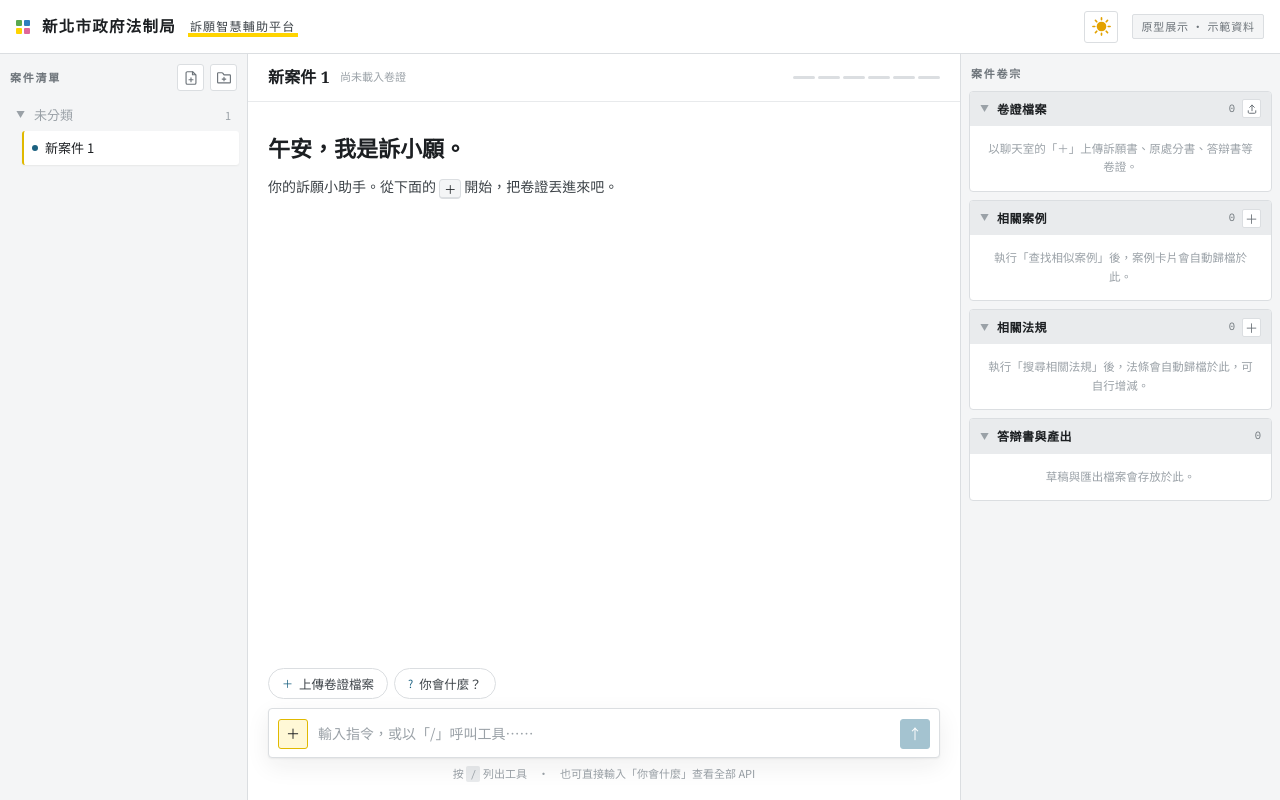
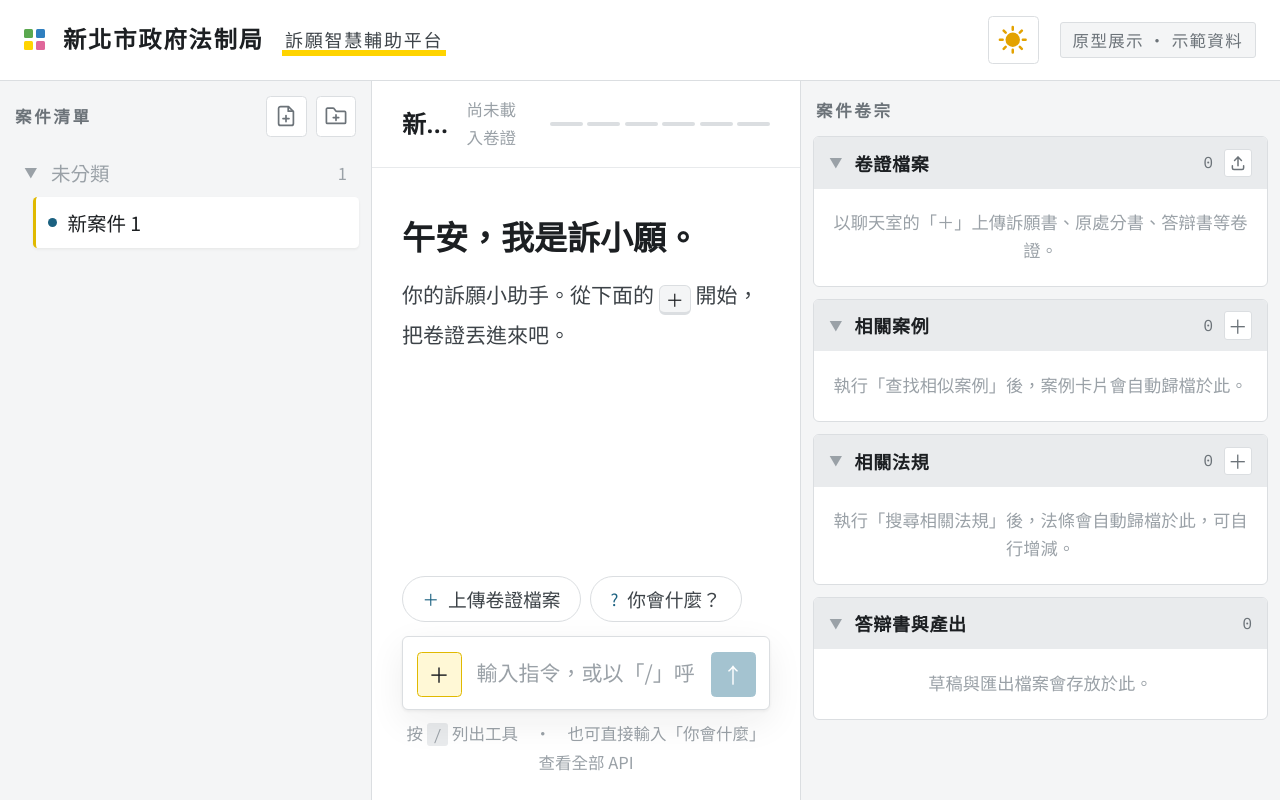
Before and after one commit to thousand-mountains/hackathon-newtaipei-2026-public, a Vue app in the folder frontend/: page / in a window 1280 px wide. Built offline with nearby package versions, Linux system fonts and the light colour scheme.

Commit message:
feat: adjust size

```diff
--- a/frontend/src/styles/main.css
+++ b/frontend/src/styles/main.css
@@ -36,6 +36,8 @@
   --n-out:#1F6B3E; --n-out-bg:#E6F1EA;
   --shadow:0 1px 2px rgba(28,31,34,.06),0 8px 24px rgba(28,31,34,.07);
   --r:4px;
+  /* 整體文字（連同版面）等比放大倍率——只改這一處即可 */
+  --zoom:1.5;
   --sans:"Noto Sans TC",-apple-system,"PingFang TC","Microsoft JhengHei",sans-serif;
   --serif:"Noto Serif TC",Georgia,"Songti TC",serif;
   --mono:"IBM Plex Mono",ui-monospace,Menlo,monospace;
@@ -73,13 +75,16 @@
 
 *{box-sizing:border-box}
 body{margin:0;background:var(--ground);color:var(--ink);font-family:var(--sans);font-size:14px;line-height:1.7;-webkit-font-smoothing:antialiased}
+/* 整體文字（連同版面）等比放大，方便展示閱讀。倍率見 :root 的 --zoom。 */
+#app{zoom:var(--zoom)}
 button{font:inherit;color:inherit;cursor:pointer}
 :focus-visible{outline:2px solid var(--acc-2);outline-offset:2px}
 ::-webkit-scrollbar{width:10px;height:10px}
 ::-webkit-scrollbar-thumb{background:var(--line);border:3px solid transparent;background-clip:content-box;border-radius:8px}
 
 /* ── shell ─────────────────────────────── */
-.app{display:flex;flex-direction:column;height:100vh;height:100dvh}
+/* #app zoom 會把 vh 也放大，故除以縮放倍率讓版面剛好填滿一個視窗高度 */
+.app{display:flex;flex-direction:column;height:calc(100vh / var(--zoom));height:calc(100dvh / var(--zoom))}
 .topbar{display:flex;align-items:center;gap:14px;padding:0 16px;height:54px;flex:0 0 auto;
   background:var(--ground);color:var(--ink);border-bottom:1px solid var(--line)}
 .brand{display:flex;align-items:center;gap:12px;min-width:0}
@@ -380,8 +385,10 @@ button{font:inherit;color:inherit;cursor:pointer}
 .gdetail .gd-s{font-size:11.5px;color:var(--muted);margin-top:5px}
 
 /* ── modal / menu / toast ──────────────── */
-.scrim{position:fixed;inset:0;background:rgba(15,20,26,.5);display:flex;align-items:center;justify-content:center;padding:20px;z-index:60}
-.sheet{background:var(--ground);border:1px solid var(--line);border-radius:var(--r);box-shadow:0 20px 60px rgba(0,0,0,.3);width:min(720px,100%);max-height:min(86vh,880px);display:flex;flex-direction:column}
+/* scrim 在 zoom 的座標系內，inset:0 會涵蓋放大後的視窗；改用除以倍率的高度並允許捲動，確保對話框永遠置中且可完整看到 */
+.scrim{position:fixed;top:0;left:0;width:100%;height:calc(100vh / var(--zoom));height:calc(100dvh / var(--zoom));background:rgba(15,20,26,.5);display:flex;align-items:center;justify-content:center;padding:20px;overflow:auto;z-index:60}
+/* .sheet 以 scrim 高度為上限（max-height:100%），header/footer 固定、只有內文捲動 */
+.sheet{background:var(--ground);border:1px solid var(--line);border-radius:var(--r);box-shadow:0 20px 60px rgba(0,0,0,.3);width:min(720px,100%);max-height:100%;display:flex;flex-direction:column}
 .sheet.wide{width:min(860px,100%)}
 .sheet.xwide{width:min(1180px,100%)}
 .sheet-h{display:flex;align-items:center;gap:10px;padding:12px 16px;border-bottom:1px solid var(--line)}
```
